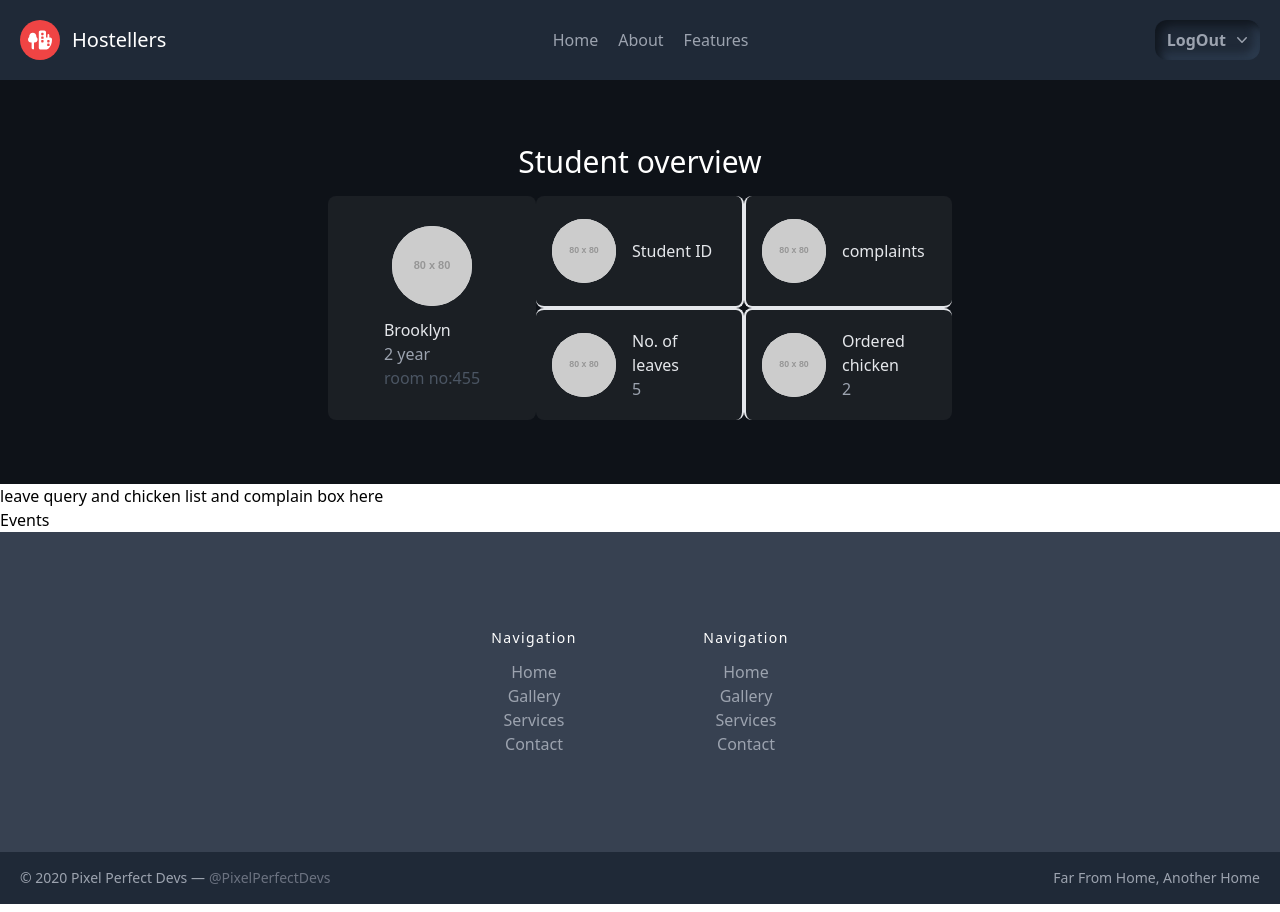
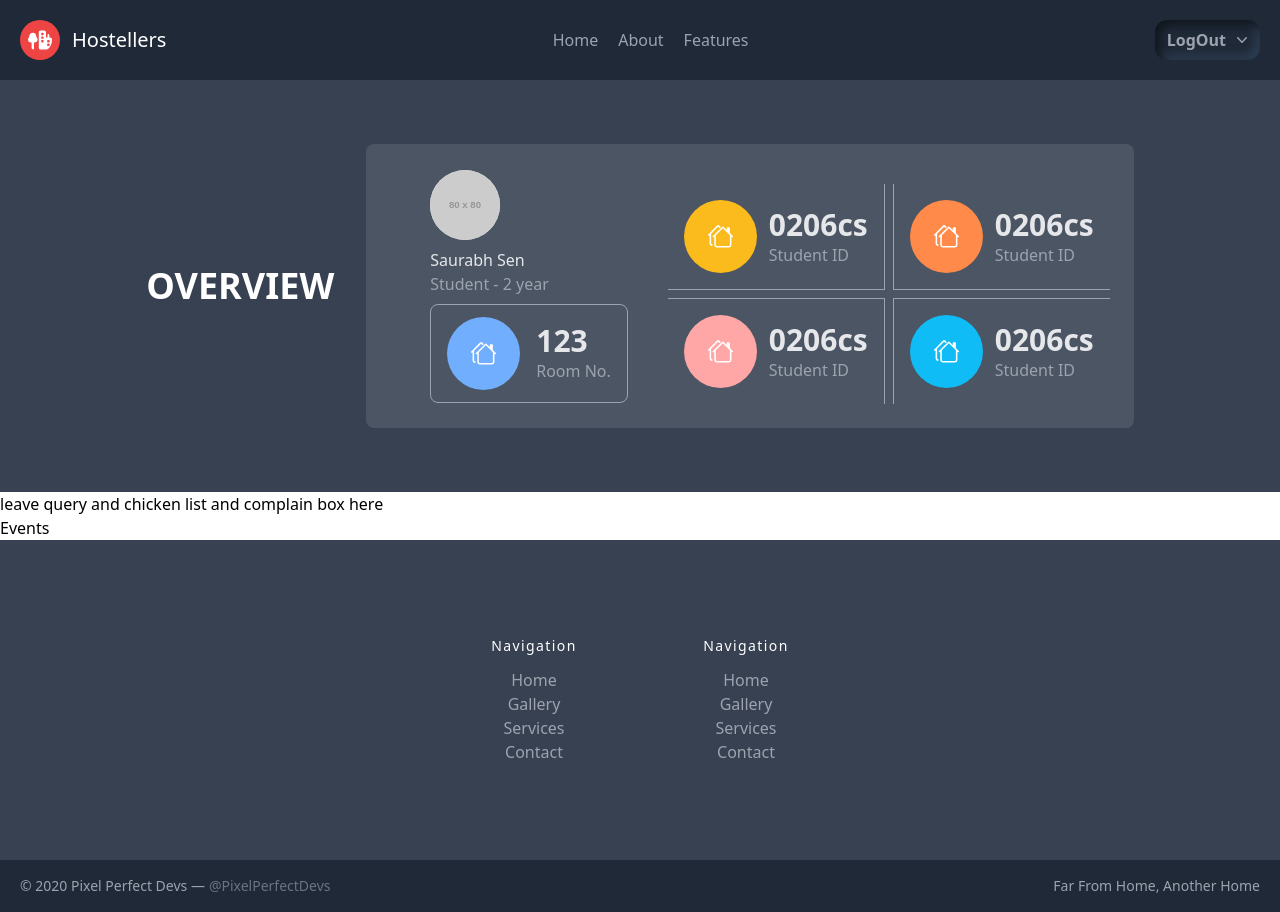
Before and after one commit to saurabh-sen/hosteller, a Next.js app: page /dashboard/student in a window 1280 px wide. Built offline with nearby package versions, Linux system fonts and the light colour scheme.

Commit message:
improved design

```diff
--- a/frontendComponent/LandingPage/index.jsx
+++ b/frontendComponent/LandingPage/index.jsx
@@ -4,17 +4,17 @@ import bg from '../../public/landingpage.svg'
 const LandingPage = () => {
     return (
         <section id='landing' className="bg-gray-700 text-gray-400 ">
-            <div className="container mx-auto flex px-5 py-24 md:flex-row flex-col items-center">
+            <div className="container mx-auto flex px-5 py-24 md:flex-row flex-col items-center justify-center">
                 <div className="lg:max-w-lg lg:w-full md:w-1/2 w-5/6 mb-10 md:mb-0">
                     <Image className="object-cover object-center rounded" alt="hero" src={bg} width={600} height={720}
                     />
                 </div>
-                <div className="lg:flex-grow md:w-1/2 lg:pl-24 md:pl-16 flex flex-col md:items-start md:text-left items-center text-center">
+                <div className="md:pl-16 flex flex-col md:text-left text-center">
                     <h1 className="title-font sm:text-5xl text-2xl mb-4 font-medium text-gray-400">Far From Home
                         <br className="" /> Another Home
                     </h1>
                     <p className="mb-8 leading-relaxed text-base"> In Budget, with high class services. </p>
-                    <div className="flex justify-center">
+                    <div className="learn__more__button">
                         <button className="group learn-more relative inline-block cursor-pointer outline-0 border-0 align-middle bg-transparent w-48 h-auto">
                             <span className="circle group-hover:w-full transition-all duration-500 ease-in-out relative block w-12 h-12 bg-[#282936] rounded-full" aria-hidden="true"
                             style={{ boxShadow: "inset 5px 5px 10px #10161e, inset -5px -5px 10px #2e3e52" }}
--- a/frontendComponent/Overview/index.jsx
+++ b/frontendComponent/Overview/index.jsx
@@ -3,93 +3,87 @@ import Image from "next/image";
 const index = () => {
   return (
     // kapil will add the code here
-    <section class="text-gray-600 body-font bg-[#0e1218]">
-      <div class="container px-5 py-16 mx-auto">
-        <h1 class="sm:text-3xl text-2xl font-medium title-font mb-4 text-white text-center w-full ">
-          Student overview
+    <section className="text-gray-400 bg-gray-700">
+      <div className=" flex items-center justify-center flex-wrap md:space-x-8 px-5 py-16 mx-auto">
+        <h1 className="sm:text-3xl md:text-4xl text-2xl mb-4 lg:mb-0 text-white font-semibold">
+          OVERVIEW
         </h1>
-        <div className="flex flex-wrap justify-center">
-          <div class=" md:w-52 sm:w-[26rem] w-[21rem] flex flex-col justify-center items-center  p-4 rounded-lg bg-[#1b1f24] ">
-            <Image
-              alt="team"
-              height={3}
-              width={3}
-              class="w-20 mb-3 h-20 bg-gray-100 object-cover object-center flex-shrink-0 rounded-full "
-              src="https://dummyimage.com/80x80"
-            />
-            <div class="">
-              <h2 class="text-gray-200 title-font font-medium">Brooklyn</h2>
-              <p class="text-gray-400">2 year</p>
-              <span>room no:455 </span>
+        <div className="flex flex-wrap items-center justify-center bg-gray-600 rounded-lg py-6 px-6 space-y-4">
+          <div className="px-10 space-y-2 flex flex-col items-center md:items-start  ">
+            <Image alt="team" height={70} width={70} className="bg-gray-100 object-cover rounded-full " src="https://dummyimage.com/80x80" />
+            <div className="student__info text-center md:text-left">
+              <h2 className="text-gray-200 title-font font-medium">Saurabh Sen</h2>
+              <p className="text-gray-400">Student - 2 year</p>
+            </div>
+            <div className="student__room__info border border-gray-400 rounded-lg flex items-center p-3 px-4 space-x-4">
+              <span className="room__info__svg bg-[#71aefe] rounded-full p-3 sm:p-4 md:p-6">
+                <svg xmlns="http://www.w3.org/2000/svg" width="25" height="25" color="white" viewBox="0 0 16 16">
+                  <path fill="currentColor" d="M5.793 1a1 1 0 0 1 1.414 0l.647.646a.5.5 0 1 1-.708.708L6.5 1.707 2 6.207V12.5a.5.5 0 0 0 .5.5.5.5 0 0 1 0 1A1.5 1.5 0 0 1 1 12.5V7.207l-.146.147a.5.5 0 0 1-.708-.708L5.793 1Zm3 1a1 1 0 0 1 1.414 0L12 3.793V2.5a.5.5 0 0 1 .5-.5h1a.5.5 0 0 1 .5.5v3.293l1.854 1.853a.5.5 0 0 1-.708.708L15 8.207V13.5a1.5 1.5 0 0 1-1.5 1.5h-8A1.5 1.5 0 0 1 4 13.5V8.207l-.146.147a.5.5 0 1 1-.708-.708L8.793 2Zm.707.707L5 7.207V13.5a.5.5 0 0 0 .5.5h8a.5.5 0 0 0 .5-.5V7.207l-4.5-4.5Z" />
+                </svg>
+              </span>
+              <p className="room__info flex flex-col">
+                <span className="info__number text-3xl font-bold text-gray-200">123</span>
+                <span className="info__name">Room No.</span>
+              </p>
             </div>
           </div>
-          <div className="flex flex-col">
-            <div class="flex w-[21rem] sm:w-[26rem] h-[7rem] ">
-              <div class=" flex items-center border-r-2 border-b-2 p-4 rounded-lg sm:w-52 w-[10.5rem] bg-[#1b1f24] ">
-                <Image
-                  alt="team"
-                  height={3}
-                  width={3}
-                  class="sm:w-16 sm:h-16 w-10 h-10 bg-gray-100 object-cover object-center flex-shrink-0 rounded-full mr-4"
-                  src="https://dummyimage.com/80x80"
-                />
-                <div class="flex-grow">
-                  <h2 class="text-gray-200 title-font font-medium">
+          <div className="info__cards grid grid-cols-2 gap-2">
+
+              <div className=" flex flex-wrap justify-center items-center border-b border-r border-gray-400 p-4 space-x-3">
+                <span className="room__info__svg bg-[#fbbb1c] rounded-full p-3 sm:p-4 md:p-6">
+                  <svg xmlns="http://www.w3.org/2000/svg" width="25" height="25" color="white" viewBox="0 0 16 16">
+                    <path fill="currentColor" d="M5.793 1a1 1 0 0 1 1.414 0l.647.646a.5.5 0 1 1-.708.708L6.5 1.707 2 6.207V12.5a.5.5 0 0 0 .5.5.5.5 0 0 1 0 1A1.5 1.5 0 0 1 1 12.5V7.207l-.146.147a.5.5 0 0 1-.708-.708L5.793 1Zm3 1a1 1 0 0 1 1.414 0L12 3.793V2.5a.5.5 0 0 1 .5-.5h1a.5.5 0 0 1 .5.5v3.293l1.854 1.853a.5.5 0 0 1-.708.708L15 8.207V13.5a1.5 1.5 0 0 1-1.5 1.5h-8A1.5 1.5 0 0 1 4 13.5V8.207l-.146.147a.5.5 0 1 1-.708-.708L8.793 2Zm.707.707L5 7.207V13.5a.5.5 0 0 0 .5.5h8a.5.5 0 0 0 .5-.5V7.207l-4.5-4.5Z" />
+                  </svg>
+                </span>
+                <div className="flex-grow">
+                  <p className="text-gray-200 text-lg sm:text-xl md:text-3xl font-bold max-w-[150px] break-words">0206cs</p>
+                  <p className="text-gray-400 text-sm md:text-base">
                     Student ID
-                  </h2>
-                  {/* <p class="text-gray-400">UI</p> */}
+                  </p>
                 </div>
               </div>
 
-              <div class=" flex items-center border-l-2 border-b-2 p-4 rounded-lg sm:w-52 w-[10.5rem] bg-[#1b1f24]">
-                <Image
-                  alt="team"
-                  height={3}
-                  width={3}
-                  class="sm:w-16 sm:h-16 w-10 h-10 bg-gray-100 object-cover object-center flex-shrink-0 rounded-full mr-4"
-                  src="https://dummyimage.com/80x80"
-                />
-                <div class="flex-grow">
-                  <h2 class="text-gray-200 title-font font-medium">
-                    complaints
-                  </h2>
-                  {/* <p class="text-gray-400">UI</p> */}
+              <div className=" flex flex-wrap justify-center items-center border-b border-l border-gray-400 p-4 space-x-3">
+                <span className="room__info__svg bg-[#ff8a49] rounded-full p-3 sm:p-4 md:p-6">
+                  <svg xmlns="http://www.w3.org/2000/svg" width="25" height="25" color="white" viewBox="0 0 16 16">
+                    <path fill="currentColor" d="M5.793 1a1 1 0 0 1 1.414 0l.647.646a.5.5 0 1 1-.708.708L6.5 1.707 2 6.207V12.5a.5.5 0 0 0 .5.5.5.5 0 0 1 0 1A1.5 1.5 0 0 1 1 12.5V7.207l-.146.147a.5.5 0 0 1-.708-.708L5.793 1Zm3 1a1 1 0 0 1 1.414 0L12 3.793V2.5a.5.5 0 0 1 .5-.5h1a.5.5 0 0 1 .5.5v3.293l1.854 1.853a.5.5 0 0 1-.708.708L15 8.207V13.5a1.5 1.5 0 0 1-1.5 1.5h-8A1.5 1.5 0 0 1 4 13.5V8.207l-.146.147a.5.5 0 1 1-.708-.708L8.793 2Zm.707.707L5 7.207V13.5a.5.5 0 0 0 .5.5h8a.5.5 0 0 0 .5-.5V7.207l-4.5-4.5Z" />
+                  </svg>
+                </span>
+                <div className="flex-grow">
+                  <p className="text-gray-200 text-lg sm:text-xl md:text-3xl font-bold max-w-[150px] break-words">0206cs</p>
+                  <p className="text-gray-400 text-sm md:text-base">
+                    Student ID
+                  </p>
                 </div>
               </div>
-            </div>
-            <div class="flex w-[21rem] sm:w-[26rem] h-[7rem]">
-              <div class=" flex items-center border-r-2 border-t-2 p-4 rounded-lg sm:w-52 w-[10.5rem] bg-[#1b1f24] ">
-                <Image
-                  alt="team"
-                  height={3}
-                  width={3}
-                  class="sm:w-16 sm:h-16 w-10 h-10 bg-gray-100 object-cover object-center flex-shrink-0 rounded-full mr-4"
-                  src="https://dummyimage.com/80x80"
-                />
-                <div class="flex-grow">
-                  <h2 class="text-gray-200 title-font font-medium">
-                    No. of leaves
-                  </h2>
-                  <p class="text-gray-400">5</p>
+              <div className=" flex flex-wrap justify-center items-center border-t border-r border-gray-400 p-4 space-x-3">
+                <span className="room__info__svg bg-[#ffa7a7] rounded-full p-3 sm:p-4 md:p-6">
+                  <svg xmlns="http://www.w3.org/2000/svg" width="25" height="25" color="white" viewBox="0 0 16 16">
+                    <path fill="currentColor" d="M5.793 1a1 1 0 0 1 1.414 0l.647.646a.5.5 0 1 1-.708.708L6.5 1.707 2 6.207V12.5a.5.5 0 0 0 .5.5.5.5 0 0 1 0 1A1.5 1.5 0 0 1 1 12.5V7.207l-.146.147a.5.5 0 0 1-.708-.708L5.793 1Zm3 1a1 1 0 0 1 1.414 0L12 3.793V2.5a.5.5 0 0 1 .5-.5h1a.5.5 0 0 1 .5.5v3.293l1.854 1.853a.5.5 0 0 1-.708.708L15 8.207V13.5a1.5 1.5 0 0 1-1.5 1.5h-8A1.5 1.5 0 0 1 4 13.5V8.207l-.146.147a.5.5 0 1 1-.708-.708L8.793 2Zm.707.707L5 7.207V13.5a.5.5 0 0 0 .5.5h8a.5.5 0 0 0 .5-.5V7.207l-4.5-4.5Z" />
+                  </svg>
+                </span>
+                <div className="flex-grow">
+                  <p className="text-gray-200 text-lg sm:text-xl md:text-3xl font-bold max-w-[150px] break-words">0206cs</p>
+                  <p className="text-gray-400 text-sm md:text-base">
+                    Student ID
+                  </p>
                 </div>
               </div>
 
-              <div class=" flex items-center border-l-2 border-t-2 p-4 rounded-lg sm:w-52 w-[10.5rem] bg-[#1b1f24]">
-                <Image
-                  alt="team"
-                  height={3}
-                  width={3}
-                  class="sm:w-16 sm:h-16 w-10 h-10 bg-gray-100 object-cover object-center flex-shrink-0 rounded-full mr-4"
-                  src="https://dummyimage.com/80x80"
-                />
-                <div class="flex-grow">
-                  <h2 class="text-gray-200 title-font font-medium">
-                    Ordered chicken
-                  </h2>
-                  <p class="text-gray-400">2</p>
+              <div className=" flex flex-wrap justify-center border-t border-l border-gray-400 items-center p-4 space-x-3">
+                <span className="room__info__svg bg-[#10bcf6] rounded-full p-3 sm:p-4 md:p-6">
+                  <svg xmlns="http://www.w3.org/2000/svg" width="25" height="25" color="white" viewBox="0 0 16 16">
+                    <path fill="currentColor" d="M5.793 1a1 1 0 0 1 1.414 0l.647.646a.5.5 0 1 1-.708.708L6.5 1.707 2 6.207V12.5a.5.5 0 0 0 .5.5.5.5 0 0 1 0 1A1.5 1.5 0 0 1 1 12.5V7.207l-.146.147a.5.5 0 0 1-.708-.708L5.793 1Zm3 1a1 1 0 0 1 1.414 0L12 3.793V2.5a.5.5 0 0 1 .5-.5h1a.5.5 0 0 1 .5.5v3.293l1.854 1.853a.5.5 0 0 1-.708.708L15 8.207V13.5a1.5 1.5 0 0 1-1.5 1.5h-8A1.5 1.5 0 0 1 4 13.5V8.207l-.146.147a.5.5 0 1 1-.708-.708L8.793 2Zm.707.707L5 7.207V13.5a.5.5 0 0 0 .5.5h8a.5.5 0 0 0 .5-.5V7.207l-4.5-4.5Z" />
+                  </svg>
+                </span>
+                <div className="flex-grow">
+                  <p className="text-gray-200 text-lg sm:text-xl md:text-3xl font-bold max-w-[150px] break-words">0206cs</p>
+                  <p className="text-gray-400 text-sm md:text-base">
+                    Student ID
+                  </p>
                 </div>
               </div>
-            </div>
+
           </div>
         </div>
       </div>
```
